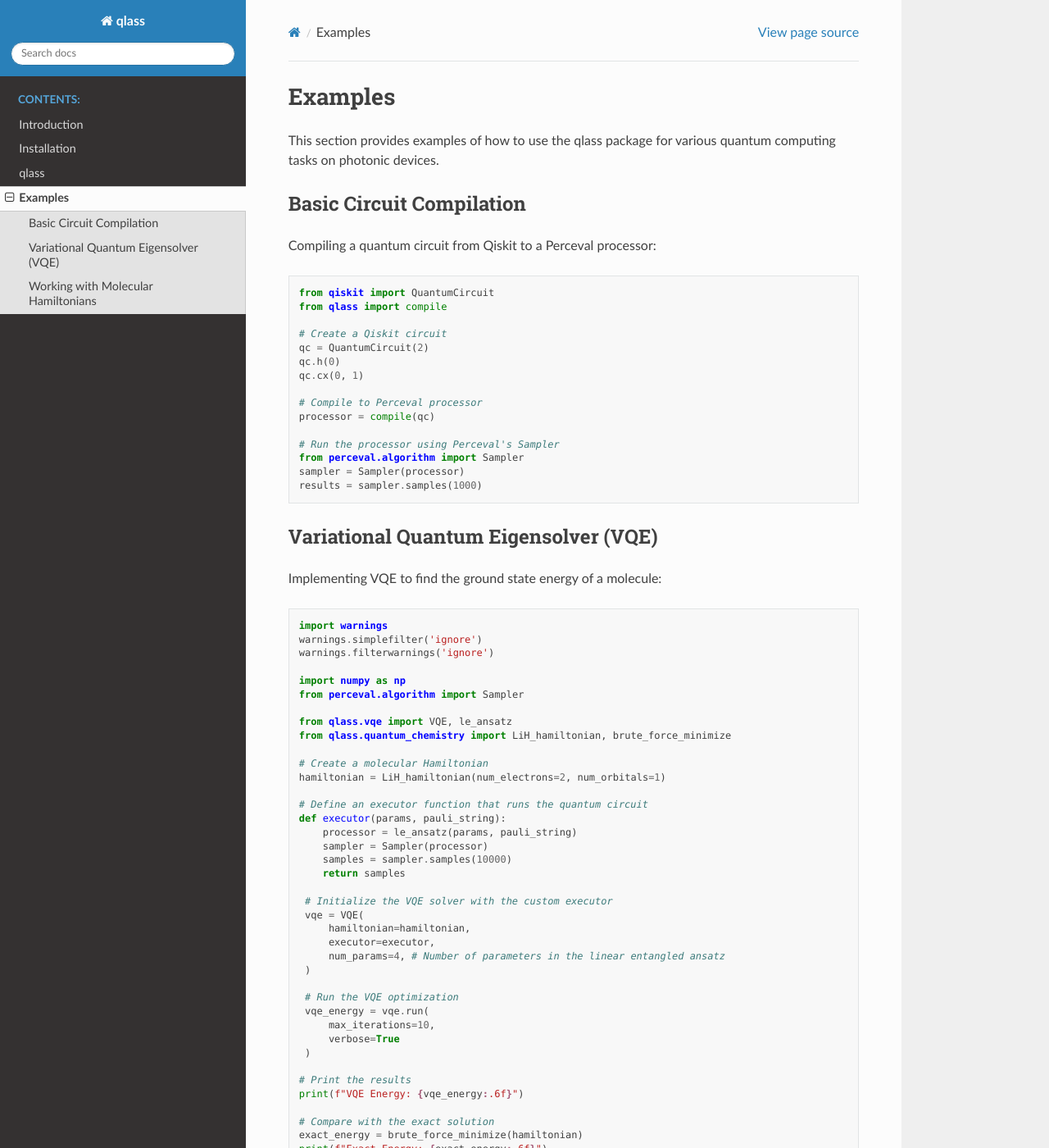
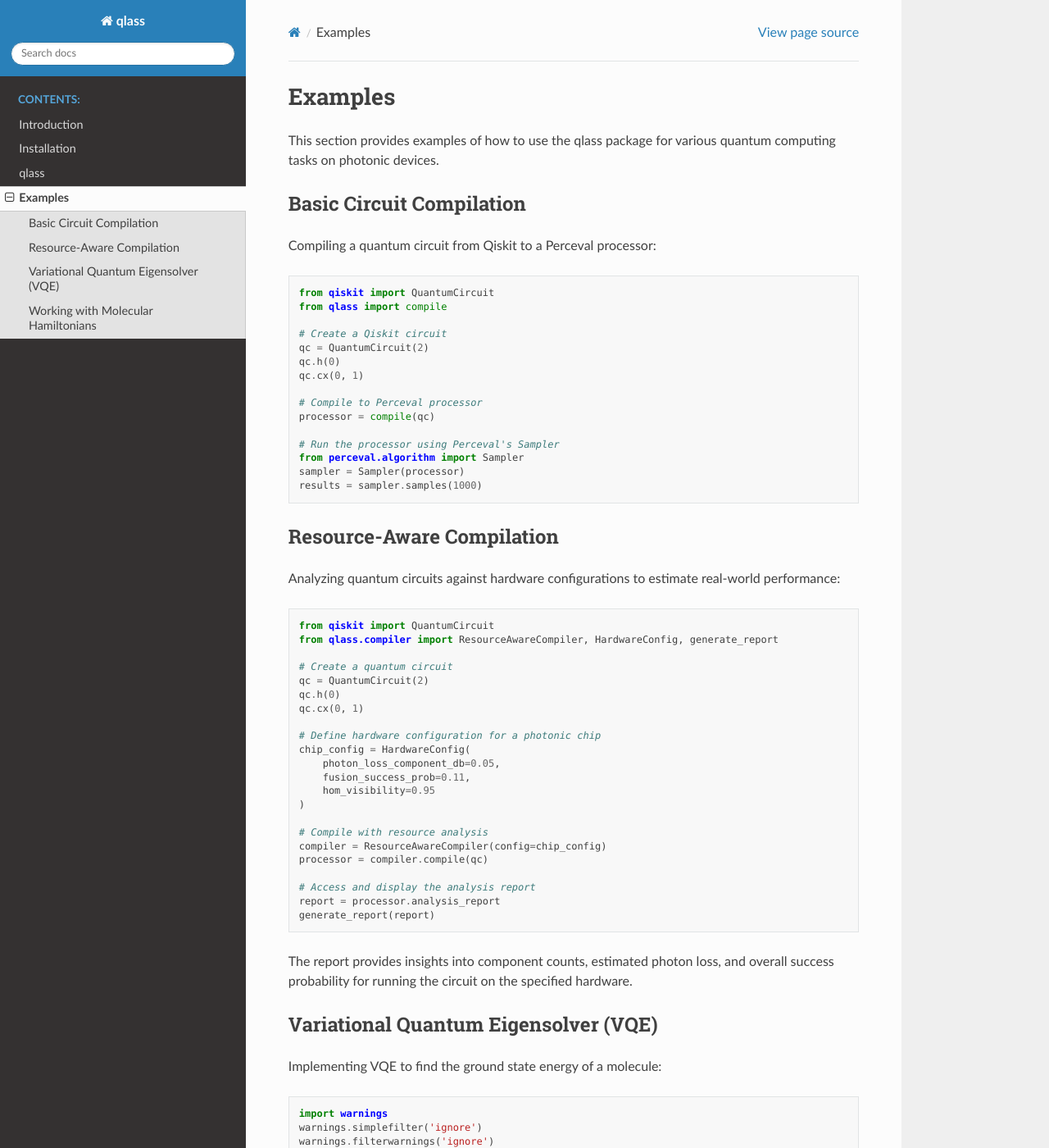
Before and after one commit to unitaryfoundation/qlass, a Sphinx documentation site: the page built from docs/examples.rst, in a window 1280 px wide and 1400 px high. Shown: the whole window at 82% size. Built offline with Sphinx 7.4.7 and the Read the Docs theme 3.1.0, drawn with Linux system fonts in a browser that asks for light colours.

Commit message:
update documentation

```diff
--- a/docs/examples.rst
+++ b/docs/examples.rst
@@ -25,6 +25,38 @@ Compiling a quantum circuit from Qiskit to a Perceval processor:
    from perceval.algorithm import Sampler
    sampler = Sampler(processor)
    results = sampler.samples(1000)
+
+Resource-Aware Compilation
+--------------------------
+
+Analyzing quantum circuits against hardware configurations to estimate real-world performance:
+
+.. code-block:: python
+
+   from qiskit import QuantumCircuit
+   from qlass.compiler import ResourceAwareCompiler, HardwareConfig, generate_report
+
+   # Create a quantum circuit
+   qc = QuantumCircuit(2)
+   qc.h(0)
+   qc.cx(0, 1)
+
+   # Define hardware configuration for a photonic chip
+   chip_config = HardwareConfig(
+       photon_loss_component_db=0.05,
+       fusion_success_prob=0.11,
+       hom_visibility=0.95
+   )
+
+   # Compile with resource analysis
+   compiler = ResourceAwareCompiler(config=chip_config)
+   processor = compiler.compile(qc)
+
+   # Access and display the analysis report
+   report = processor.analysis_report
+   generate_report(report)
+
+The report provides insights into component counts, estimated photon loss, and overall success probability for running the circuit on the specified hardware.
 
 Variational Quantum Eigensolver (VQE)
 -------------------------------------
```
Also changed, not shown: docs/qlass.compiler.rst (+18 -5 lines), docs/qlass.quantum_chemistry.rst (+3 -11 lines), docs/qlass.utils.rst (+3 -4 lines), docs/qlass.vqe.rst (+3 -12 lines).
